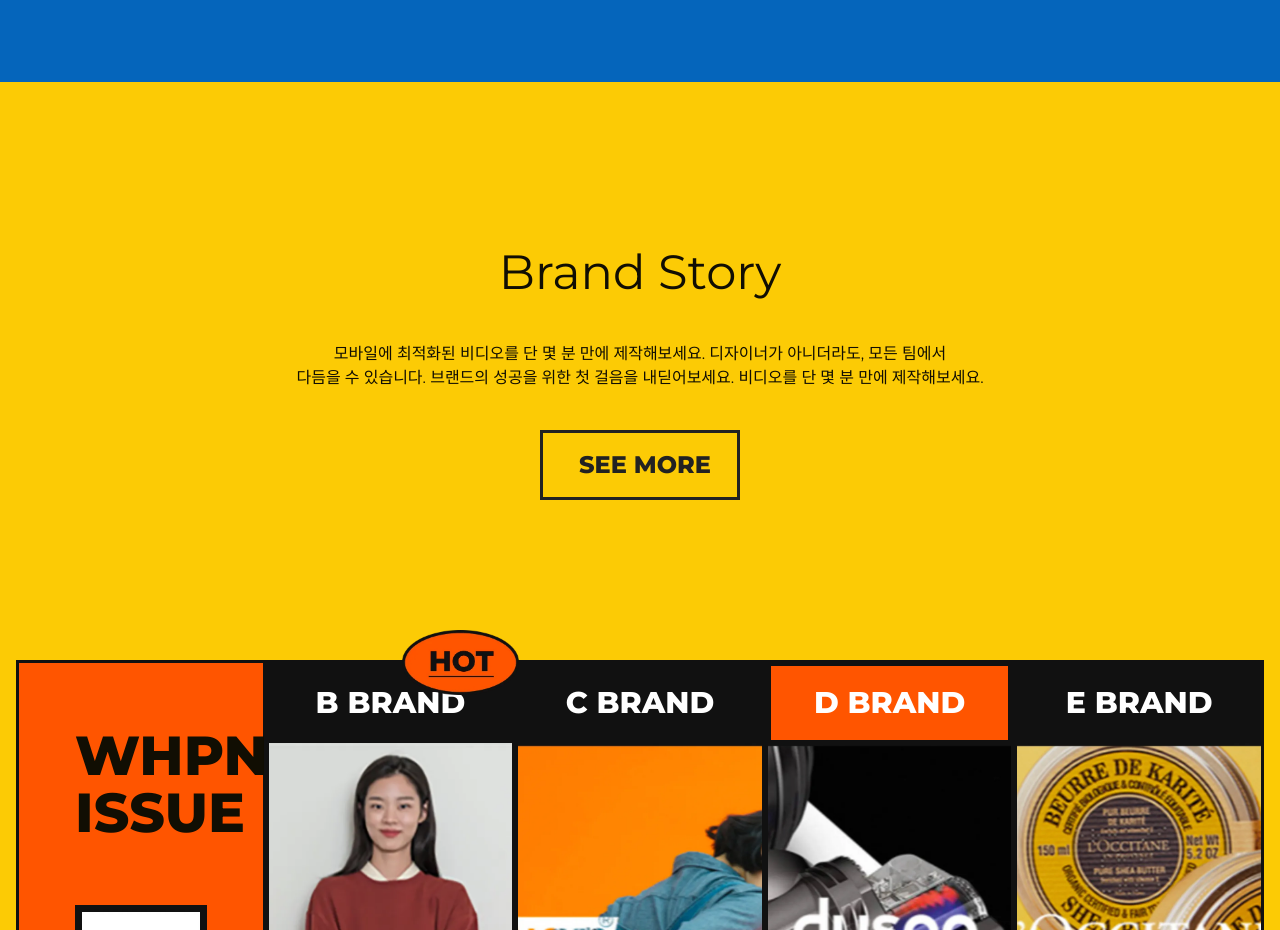
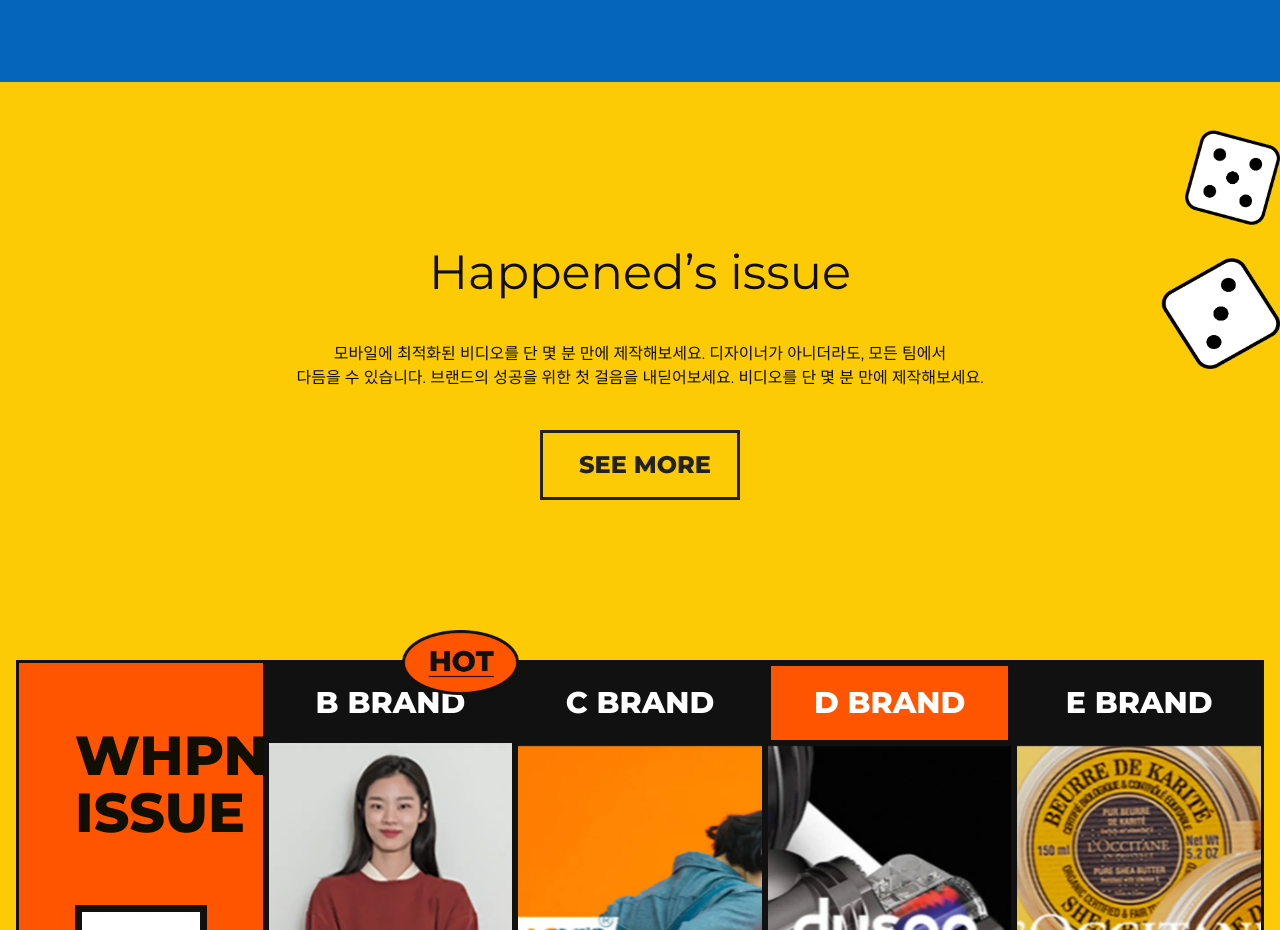
Before and after one commit to tientien1103/what-happened-project, a Next.js app in the folder what-happened-project/: page / in a window 1280 px wide. Shown: the part 6860-7790 px from the top of the page. Built offline with nearby package versions, Linux system fonts and the light colour scheme.

Commit message:
fix ui bug home page

```diff
--- a/what-happened-project/src/app/page.jsx
+++ b/what-happened-project/src/app/page.jsx
@@ -162,9 +162,24 @@ export default function Home() {
 
       <section className="bg-[#fccb05] w-full pb-36">
         <Container className="relative">
+          <Image
+            className="absolute hidden xl:block top-12 right-0"
+            src="/issues/dice5.webp"
+            alt="dice5"
+            width={95}
+            height={95}
+          />
+          <Image
+            className="absolute hidden xl:block top-44 right-0"
+            src="/issues/dice3.webp"
+            alt="dice3"
+            width={119}
+            height={111}
+          />
+
           <div className="space-y-10 py-40 flex flex-col justify-center items-center">
             <h3 className="text-[#110e03] text-5xl text-center leading-[60px]">
-              Brand Story
+              Happened’s issue
             </h3>
             <p className="text-[#110e03] text-base text-center">
               모바일에 최적화된 비디오를 단 몇 분 만에 제작해보세요. 디자이너가
--- a/what-happened-project/src/components/home/best-product-card.jsx
+++ b/what-happened-project/src/components/home/best-product-card.jsx
@@ -6,9 +6,9 @@ function BestProductCard({ productImg, productIcon }) {
   return (
     <>
       <Image
-        className={clsx("2xl:block hidden absolute z-10 -top-12 left-0", {
-          "left-[520px]": productImg === "best-image-02",
-          "left-[1042px]": productImg === "best-image-03",
+        className={clsx("2xl:block hidden absolute z-10 -top-12 -left-10", {
+          "left-[490px]": productImg === "best-image-02",
+          "left-[1010px]": productImg === "best-image-03",
         })}
         src={`/best-products/${productIcon}.webp`}
         alt="best-product-img"
@@ -23,10 +23,10 @@ function BestProductCard({ productImg, productIcon }) {
       />
       <div
         className={clsx(
-          "hidden 2xl:flex -bottom-10 left-20 flex-row gap-10 justify-between py-3 px-6 absolute z-10 border-[3px] border-[#020001] bg-white",
+          "hidden 2xl:flex -bottom-10 left-12 flex-row gap-10 justify-between py-3 px-6 absolute z-10 border-[3px] border-[#020001] bg-white",
           {
-            "left-[605px]": productImg === "best-image-02",
-            "left-[1130px]": productImg === "best-image-03",
+            "left-[575px]": productImg === "best-image-02",
+            "left-[1100px]": productImg === "best-image-03",
           }
         )}
       >
```
